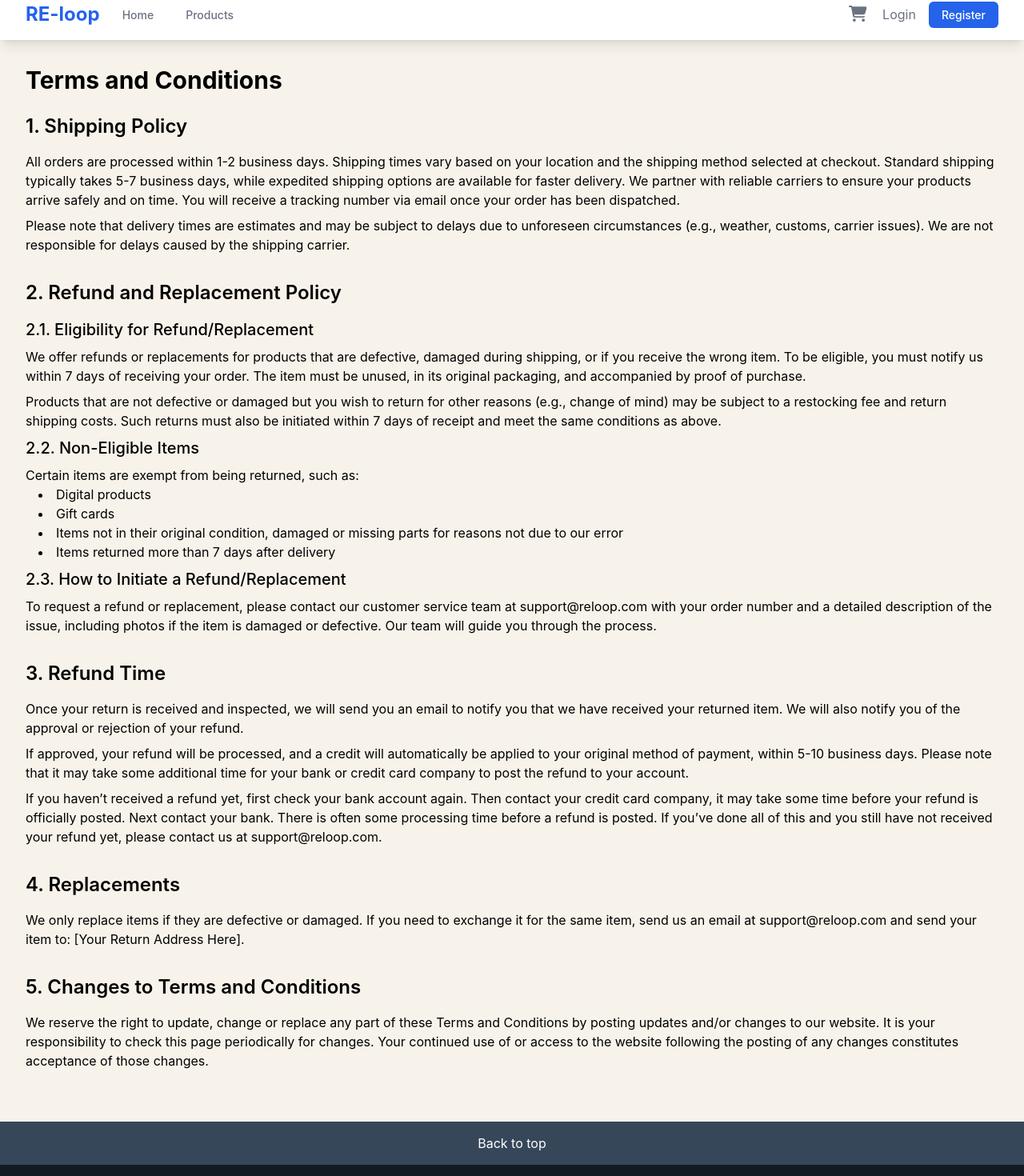
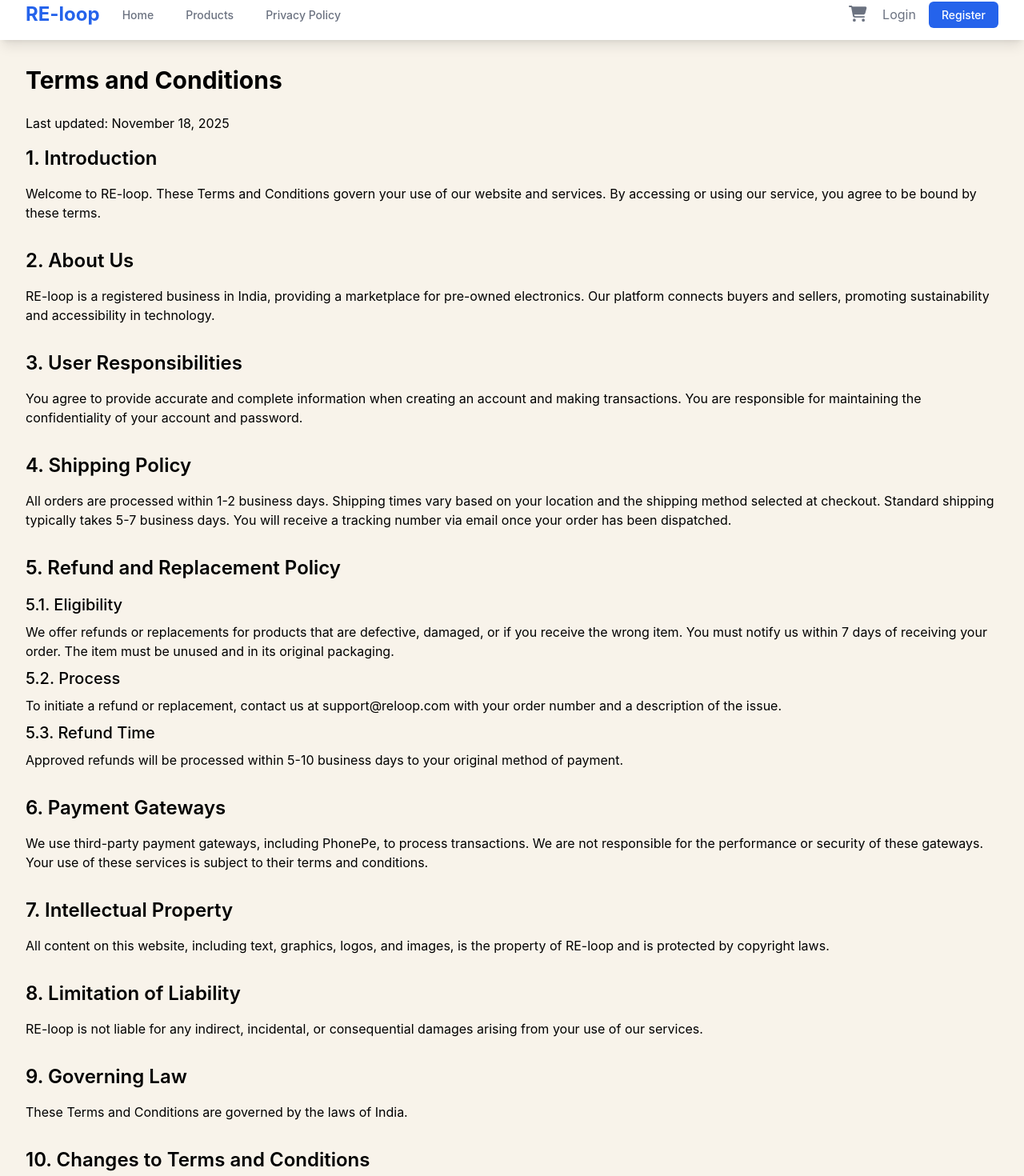
Before and after one commit to Arous0user/reloop, a React (Create React App) app in the folder frontend/: page /terms-and-conditions in a window 1280 px wide. Shown: the part 14-1484 px from the top of the page at 80% size. Built offline with nearby package versions, Linux system fonts and the light colour scheme; no server answers.

Commit message:
feat: add privacy policy and update terms and conditions

```diff
--- a/frontend/src/App.js
+++ b/frontend/src/App.js
@@ -17,6 +17,7 @@ import SellerDashboard from './pages/SellerDashboard';
 import Help from './pages/Help';
 import About from './pages/About';
 import TermsAndConditions from './pages/TermsAndConditions'; // Import TermsAndConditions
+import PrivacyPolicy from './pages/PrivacyPolicy';
 import Footer from './components/Footer';
 import Notification from './components/Notification'; // Import Notification
 
@@ -44,6 +45,7 @@ function App() {
                   <Route path="/help" element={<Help />} />
                   <Route path="/about" element={<About />} />
                   <Route path="/terms-and-conditions" element={<TermsAndConditions />} />
+                  <Route path="/privacy-policy" element={<PrivacyPolicy />} />
                 </Routes>
               </main>
               <Footer />
--- a/frontend/src/components/Footer.js
+++ b/frontend/src/components/Footer.js
@@ -84,6 +84,7 @@ const Footer = () => {
             <li><button onClick={handleYourAccountClick} className="footer-link-button">Your Account</button></li>
             <li><button onClick={handleHelpClick} className="footer-link-button">Help</button></li>
             <li><a href="/terms-and-conditions">Terms & Conditions</a></li>
+            <li><a href="/privacy-policy">Privacy Policy</a></li>
           </ul>
         </div>
 
--- a/frontend/src/components/Navigation.js
+++ b/frontend/src/components/Navigation.js
@@ -84,6 +84,9 @@ const Navigation = () => {
                 <Link to="/products" className={getLinkClass('/products')}>
                   Products
                 </Link>
+                <Link to="/privacy-policy" className={getLinkClass('/privacy-policy')}>
+                  Privacy Policy
+                </Link>
                 {user && user.isSeller && (
                   <Link to="/sell" className={getLinkClass('/sell')}>
                     Sell
@@ -155,6 +158,9 @@ const Navigation = () => {
             <Link to="/products" onClick={closeMobileMenu} className="block px-3 py-2 rounded-md text-base font-medium text-gray-700 hover:text-gray-900 hover:bg-gray-50">
               Products
             </Link>
+            <Link to="/privacy-policy" onClick={closeMobileMenu} className="block px-3 py-2 rounded-md text-base font-medium text-gray-700 hover:text-gray-900 hover:bg-gray-50">
+              Privacy Policy
+            </Link>
             {user && user.isSeller && (
               <Link to="/sell" onClick={closeMobileMenu} className="block px-3 py-2 rounded-md text-base font-medium text-gray-700 hover:text-gray-900 hover:bg-gray-50">Sell</Link>
             )}
--- /dev/null
+++ b/frontend/src/pages/PrivacyPolicy.js
@@ -0,0 +1,69 @@
+import React from 'react';
+
+const PrivacyPolicy = () => {
+  return (
+    <div className="max-w-7xl mx-auto px-4 py-8">
+      <h1 className="text-3xl font-bold mb-4">Privacy Policy</h1>
+      <div className="bg-white shadow-md rounded-lg p-6">
+        <p className="mb-4">Last updated: November 18, 2025</p>
+
+        <p className="mb-4">
+          RE-loop ("us", "we", or "our") operates the RE-loop website (the "Service"). This page informs you of our policies regarding the collection, use, and disclosure of personal data when you use our Service and the choices you have associated with that data.
+        </p>
+
+        <h2 className="text-2xl font-bold mb-4">Information Collection and Use</h2>
+        <p className="mb-4">
+          We collect several different types of information for various purposes to provide and improve our Service to you.
+        </p>
+
+        <h3 className="text-xl font-bold mb-2">Types of Data Collected</h3>
+        <ul className="list-disc list-inside mb-4">
+          <li>Personal Information: Name, email address, phone number, shipping address.</li>
+          <li>Transactional Information: Details of products you buy and sell.</li>
+          <li>Usage Data: Information on how you use the website.</li>
+        </ul>
+
+        <h2 className="text-2xl font-bold mb-4">Use of Data</h2>
+        <p className="mb-4">
+          RE-loop uses the collected data for various purposes:
+        </p>
+        <ul className="list-disc list-inside mb-4">
+          <li>To provide and maintain our Service</li>
+          <li>To notify you about changes to our Service</li>
+          <li>To allow you to participate in interactive features of our Service when you choose to do so</li>
+          <li>To provide customer support</li>
+          <li>To gather analysis or valuable information so that we can improve our Service</li>
+          <li>To monitor the usage of our Service</li>
+          <li>To detect, prevent and address technical issues</li>
+        </ul>
+
+        <h2 className="text-2xl font-bold mb-4">Sharing of Data</h2>
+        <p className="mb-4">
+          We may share your personal information with third-party vendors for purposes such as payment processing, shipping, and marketing. We will not sell your personal information to third parties.
+        </p>
+
+        <h2 className="text-2xl font-bold mb-4">Data Security</h2>
+        <p className="mb-4">
+          The security of your data is important to us, but remember that no method of transmission over the Internet, or method of electronic storage is 100% secure. While we strive to use commercially acceptable means to protect your Personal Data, we cannot guarantee its absolute security.
+        </p>
+
+        <h2 className="text-2xl font-bold mb-4">Your Rights</h2>
+        <p className="mb-4">
+          You have the right to access, update, or delete your personal information at any time by accessing your account settings.
+        </p>
+
+        <h2 className="text-2xl font-bold mb-4">Changes to This Privacy Policy</h2>
+        <p className="mb-4">
+          We may update our Privacy Policy from time to time. We will notify you of any changes by posting the new Privacy Policy on this page.
+        </p>
+
+        <h2 className="text-2xl font-bold mb-4">Contact Us</h2>
+        <p>
+          If you have any questions about this Privacy Policy, please contact us at support@re-loop.com.
+        </p>
+      </div>
+    </div>
+  );
+};
+
+export default PrivacyPolicy;
--- a/frontend/src/pages/TermsAndConditions.js
+++ b/frontend/src/pages/TermsAndConditions.js
@@ -4,84 +4,96 @@ const TermsAndConditions = () => {
   return (
     <div className="container mx-auto p-8">
       <h1 className="text-3xl font-bold mb-6">Terms and Conditions</h1>
+      <p className="mb-4">Last updated: November 18, 2025</p>
 
       <section className="mb-8">
-        <h2 className="text-2xl font-semibold mb-4">1. Shipping Policy</h2>
+        <h2 className="text-2xl font-semibold mb-4">1. Introduction</h2>
         <p className="mb-2">
-          All orders are processed within 1-2 business days. Shipping times vary based on your location and the shipping method selected at checkout.
-          Standard shipping typically takes 5-7 business days, while expedited shipping options are available for faster delivery.
-          We partner with reliable carriers to ensure your products arrive safely and on time.
-          You will receive a tracking number via email once your order has been dispatched.
-        </p>
-        <p className="mb-2">
-          Please note that delivery times are estimates and may be subject to delays due to unforeseen circumstances (e.g., weather, customs, carrier issues).
-          We are not responsible for delays caused by the shipping carrier.
+          Welcome to RE-loop. These Terms and Conditions govern your use of our website and services. By accessing or using our service, you agree to be bound by these terms.
         </p>
       </section>
 
       <section className="mb-8">
-        <h2 className="text-2xl font-semibold mb-4">2. Refund and Replacement Policy</h2>
-        <h3 className="text-xl font-medium mb-2">2.1. Eligibility for Refund/Replacement</h3>
+        <h2 className="text-2xl font-semibold mb-4">2. About Us</h2>
         <p className="mb-2">
-          We offer refunds or replacements for products that are defective, damaged during shipping, or if you receive the wrong item.
-          To be eligible, you must notify us within 7 days of receiving your order.
-          The item must be unused, in its original packaging, and accompanied by proof of purchase.
-        </p>
-        <p className="mb-2">
-          Products that are not defective or damaged but you wish to return for other reasons (e.g., change of mind) may be subject to a restocking fee and return shipping costs.
-          Such returns must also be initiated within 7 days of receipt and meet the same conditions as above.
-        </p>
-
-        <h3 className="text-xl font-medium mb-2">2.2. Non-Eligible Items</h3>
-        <p className="mb-2">
-          Certain items are exempt from being returned, such as:
-          <ul className="list-disc list-inside ml-4">
-            <li>Digital products</li>
-            <li>Gift cards</li>
-            <li>Items not in their original condition, damaged or missing parts for reasons not due to our error</li>
-            <li>Items returned more than 7 days after delivery</li>
-          </ul>
-        </p>
-
-        <h3 className="text-xl font-medium mb-2">2.3. How to Initiate a Refund/Replacement</h3>
-        <p className="mb-2">
-          To request a refund or replacement, please contact our customer service team at support@reloop.com with your order number and a detailed description of the issue,
-          including photos if the item is damaged or defective. Our team will guide you through the process.
+          RE-loop is a registered business in India, providing a marketplace for pre-owned electronics. Our platform connects buyers and sellers, promoting sustainability and accessibility in technology.
         </p>
       </section>
 
       <section className="mb-8">
-        <h2 className="text-2xl font-semibold mb-4">3. Refund Time</h2>
+        <h2 className="text-2xl font-semibold mb-4">3. User Responsibilities</h2>
         <p className="mb-2">
-          Once your return is received and inspected, we will send you an email to notify you that we have received your returned item.
-          We will also notify you of the approval or rejection of your refund.
-        </p>
-        <p className="mb-2">
-          If approved, your refund will be processed, and a credit will automatically be applied to your original method of payment,
-          within 5-10 business days. Please note that it may take some additional time for your bank or credit card company to post the refund to your account.
-        </p>
-        <p className="mb-2">
-          If you haven’t received a refund yet, first check your bank account again.
-          Then contact your credit card company, it may take some time before your refund is officially posted.
-          Next contact your bank. There is often some processing time before a refund is posted.
-          If you’ve done all of this and you still have not received your refund yet, please contact us at support@reloop.com.
+          You agree to provide accurate and complete information when creating an account and making transactions. You are responsible for maintaining the confidentiality of your account and password.
         </p>
       </section>
 
       <section className="mb-8">
-        <h2 className="text-2xl font-semibold mb-4">4. Replacements</h2>
+        <h2 className="text-2xl font-semibold mb-4">4. Shipping Policy</h2>
         <p className="mb-2">
-          We only replace items if they are defective or damaged. If you need to exchange it for the same item,
-          send us an email at support@reloop.com and send your item to: [Your Return Address Here].
+          All orders are processed within 1-2 business days. Shipping times vary based on your location and the shipping method selected at checkout.
+          Standard shipping typically takes 5-7 business days. You will receive a tracking number via email once your order has been dispatched.
         </p>
       </section>
 
       <section className="mb-8">
-        <h2 className="text-2xl font-semibold mb-4">5. Changes to Terms and Conditions</h2>
+        <h2 className="text-2xl font-semibold mb-4">5. Refund and Replacement Policy</h2>
+        <h3 className="text-xl font-medium mb-2">5.1. Eligibility</h3>
         <p className="mb-2">
-          We reserve the right to update, change or replace any part of these Terms and Conditions by posting updates and/or changes to our website.
-          It is your responsibility to check this page periodically for changes. Your continued use of or access to the website following the posting of any changes
-          constitutes acceptance of those changes.
+          We offer refunds or replacements for products that are defective, damaged, or if you receive the wrong item. You must notify us within 7 days of receiving your order. The item must be unused and in its original packaging.
+        </p>
+        <h3 className="text-xl font-medium mb-2">5.2. Process</h3>
+        <p className="mb-2">
+          To initiate a refund or replacement, contact us at support@reloop.com with your order number and a description of the issue.
+        </p>
+        <h3 className="text-xl font-medium mb-2">5.3. Refund Time</h3>
+        <p className="mb-2">
+          Approved refunds will be processed within 5-10 business days to your original method of payment.
+        </p>
+      </section>
+
+      <section className="mb-8">
+        <h2 className="text-2xl font-semibold mb-4">6. Payment Gateways</h2>
+        <p className="mb-2">
+          We use third-party payment gateways, including PhonePe, to process transactions. We are not responsible for the performance or security of these gateways. Your use of these services is subject to their terms and conditions.
+        </p>
+      </section>
+
+      <section className="mb-8">
+        <h2 className="text-2xl font-semibold mb-4">7. Intellectual Property</h2>
+        <p className="mb-2">
+          All content on this website, including text, graphics, logos, and images, is the property of RE-loop and is protected by copyright laws.
+        </p>
+      </section>
+
+      <section className="mb-8">
+        <h2 className="text-2xl font-semibold mb-4">8. Limitation of Liability</h2>
+        <p className="mb-2">
+          RE-loop is not liable for any indirect, incidental, or consequential damages arising from your use of our services.
+        </p>
+      </section>
+
+      <section className="mb-8">
+        <h2 className="text-2xl font-semibold mb-4">9. Governing Law</h2>
+        <p className="mb-2">
+          These Terms and Conditions are governed by the laws of India.
+        </p>
+      </section>
+
+      <section className="mb-8">
+        <h2 className="text-2xl font-semibold mb-4">10. Changes to Terms and Conditions</h2>
+        <p className="mb-2">
+          We reserve the right to update these Terms and Conditions at any time. Your continued use of the website following any changes constitutes acceptance of those changes.
+        </p>
+      </section>
+
+      <section className="mb-8">
+        <h2 className="text-2xl font-semibold mb-4">11. Contact Information</h2>
+        <p>
+          If you have any questions about these Terms and Conditions, please contact us at:
+          <br />
+          Email: support@reloop.com
+          <br />
+          Address: [Your Business Address Here]
         </p>
       </section>
     </div>
```
Also changed, not shown: 2 other files (tests, documents, lock files or other folders).
